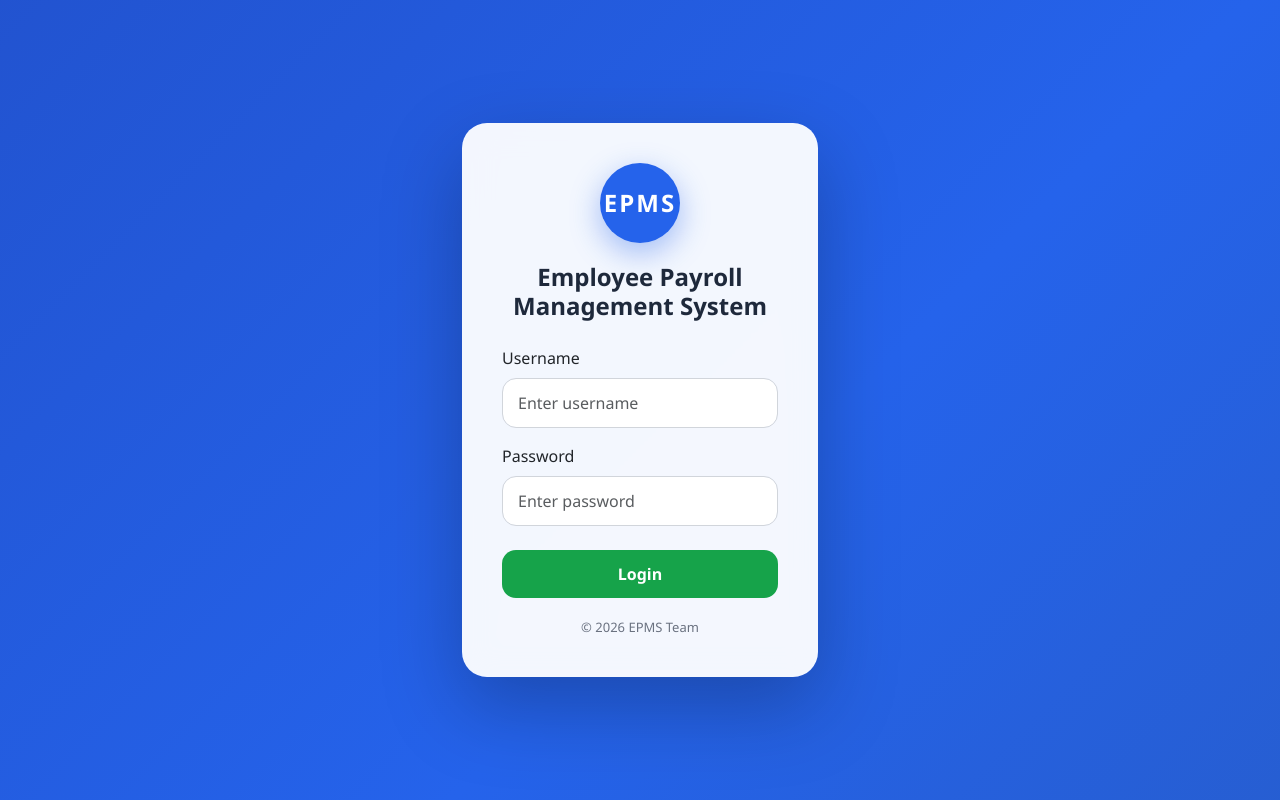
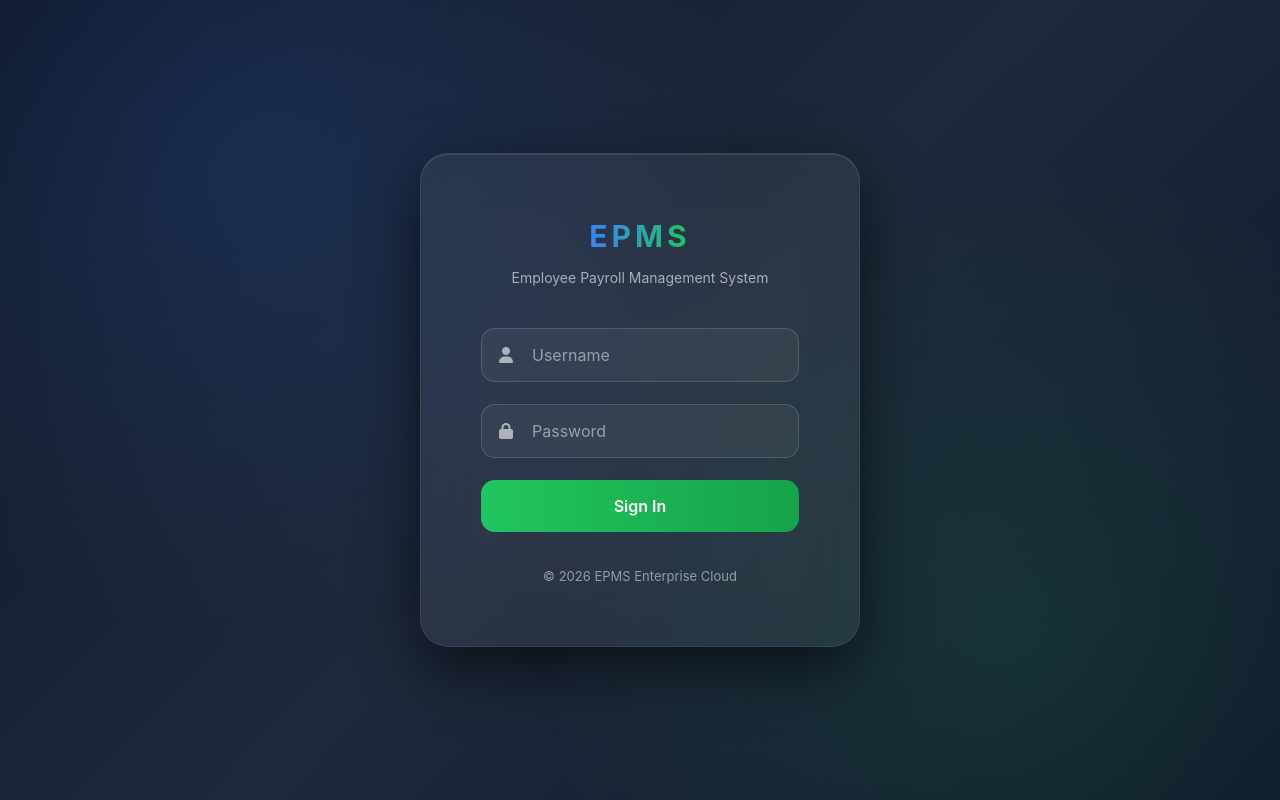
Before and after one commit to AyanMulani/employeepayroll, a Flask app: page /login in a window 1280 px wide. Run offline with Flask 3, Linux system fonts and the light colour scheme.

Commit message:
Revamp login page design and styling

```diff
--- a/templates/login.html
+++ b/templates/login.html
@@ -2,146 +2,159 @@
 <html>
 <head>
 <meta charset="utf-8">
-<title>Login - EPMS</title>
+<title>EPMS – Secure Login</title>
 <meta name="viewport" content="width=device-width, initial-scale=1">
 
 <link href="https://cdn.jsdelivr.net/npm/bootstrap@5.3.2/dist/css/bootstrap.min.css" rel="stylesheet">
+<link href="https://cdnjs.cloudflare.com/ajax/libs/font-awesome/6.4.2/css/all.min.css" rel="stylesheet">
 
 <style>
 
-/* ===== Animated Blue Background ===== */
+/* ===== Deep Premium Background ===== */
 body{
-    min-height:100vh;
-    background: linear-gradient(-45deg,#1e3c72,#2a5298,#2563eb,#1e40af);
-    background-size:400% 400%;
-    animation: gradientMove 8s ease infinite;
+    margin:0;
+    height:100vh;
     display:flex;
     align-items:center;
     justify-content:center;
-    font-family: 'Segoe UI', sans-serif;
+    font-family:-apple-system, BlinkMacSystemFont, 'Segoe UI', sans-serif;
+    background:
+        radial-gradient(circle at 20% 20%, rgba(59,130,246,0.15), transparent 40%),
+        radial-gradient(circle at 80% 80%, rgba(34,197,94,0.12), transparent 40%),
+        linear-gradient(135deg,#0f172a,#1e293b,#0f172a);
 }
 
-@keyframes gradientMove{
-    0%{background-position:0% 50%}
-    50%{background-position:100% 50%}
-    100%{background-position:0% 50%}
+/* ===== Main Card ===== */
+.login-card{
+    width:100%;
+    max-width:440px;
+    padding:60px;
+    border-radius:28px;
+    background:rgba(255,255,255,0.06);
+    backdrop-filter:blur(25px);
+    border:1px solid rgba(255,255,255,0.08);
+    box-shadow:
+        0 20px 60px rgba(0,0,0,0.6),
+        inset 0 1px 0 rgba(255,255,255,0.1);
+    color:white;
 }
 
-/* ===== Card Styling ===== */
-.login-card{
-    border:none;
-    border-radius:25px;
-    box-shadow:0 30px 80px rgba(0,0,0,0.25);
-    padding:40px;
-    background:rgba(255,255,255,0.95);
-    backdrop-filter:blur(15px);
-    transition:0.3s ease;
+/* ===== Logo ===== */
+.logo{
+    text-align:center;
+    font-size:30px;
+    font-weight:700;
+    letter-spacing:4px;
+    margin-bottom:8px;
 }
 
-.login-card:hover{
-    transform:translateY(-5px);
+.logo span{
+    background:linear-gradient(90deg,#3b82f6,#22c55e);
+    -webkit-background-clip:text;
+    -webkit-text-fill-color:transparent;
 }
 
-/* ===== Logo Circle ===== */
-.logo-circle{
-    width:80px;
-    height:80px;
-    background:#2563eb;
-    border-radius:50%;
-    margin:0 auto 20px;
-    display:flex;
-    align-items:center;
-    justify-content:center;
-    color:white;
-    font-size:24px;
-    font-weight:700;
-    letter-spacing:2px;
-    box-shadow:0 10px 30px rgba(37,99,235,0.4);
-}
-
-/* ===== Title ===== */
-.login-title{
-    font-weight:600;
-    margin-bottom:25px;
-    color:#1e293b;
+.subtitle{
+    text-align:center;
+    font-size:14px;
+    opacity:0.6;
+    margin-bottom:40px;
 }
 
 /* ===== Inputs ===== */
+.input-wrapper{
+    position:relative;
+    margin-bottom:22px;
+}
+
+.input-wrapper i{
+    position:absolute;
+    top:50%;
+    left:18px;
+    transform:translateY(-50%);
+    opacity:0.6;
+}
+
 .form-control{
+    width:100%;
+    padding:14px 20px 14px 50px;
     border-radius:14px;
-    padding:12px 15px;
-    border:1px solid #d1d5db;
-    transition:0.2s ease;
+    border:1px solid rgba(255,255,255,0.15);
+    background:rgba(255,255,255,0.05);
+    color:white;
+    transition:all 0.25s ease;
+}
+
+.form-control::placeholder{
+    color:rgba(255,255,255,0.5);
 }
 
 .form-control:focus{
-    border-color:#2563eb;
-    box-shadow:0 0 0 3px rgba(37,99,235,0.2);
+    background:rgba(255,255,255,0.08);
+    border-color:#3b82f6;
+    box-shadow:0 0 0 3px rgba(59,130,246,0.25);
 }
 
 /* ===== Button ===== */
-.btn-primary{
+.btn-login{
     width:100%;
+    padding:14px;
     border-radius:14px;
-    padding:12px;
+    border:none;
     font-weight:600;
-    background:#16a34a;
-    border:none;
-    transition:0.3s ease;
+    background:linear-gradient(90deg,#22c55e,#16a34a);
+    color:white;
+    transition:all 0.25s ease;
 }
 
-.btn-primary:hover{
-    background:#15803d;
+.btn-login:hover{
     transform:translateY(-2px);
+    box-shadow:0 10px 25px rgba(34,197,94,0.4);
 }
 
-/* ===== Footer Text ===== */
+/* ===== Footer ===== */
 .small-text{
+    margin-top:35px;
+    text-align:center;
     font-size:13px;
-    margin-top:20px;
-    text-align:center;
-    color:#6b7280;
+    opacity:0.5;
 }
 
 </style>
-
 </head>
 
 <body>
 
-<div class="container">
-    <div class="row justify-content-center">
-        <div class="col-md-5 col-lg-4">
-            <div class="card login-card text-center">
+<div class="login-card">
 
-                <div class="logo-circle">
-                    EPMS
+    <div class="logo">
+        <span>EPMS</span>
     </div>
 
-                <h4 class="login-title">Employee Payroll Management System</h4>
+    <div class="subtitle">
+        Employee Payroll Management System
+    </div>
 
     <form method="POST" action="{{ url_for('login') }}">
 
-                    <div class="mb-3 text-start">
-                        <label class="form-label">Username</label>
-                        <input name="username" class="form-control" placeholder="Enter username" required>
+        <div class="input-wrapper">
+            <i class="fa fa-user"></i>
+            <input type="text" name="username" class="form-control" placeholder="Username" required>
         </div>
 
-                    <div class="mb-3 text-start">
-                        <label class="form-label">Password</label>
-                        <input name="password" type="password" class="form-control" placeholder="Enter password" required>
+        <div class="input-wrapper">
+            <i class="fa fa-lock"></i>
+            <input type="password" name="password" class="form-control" placeholder="Password" required>
         </div>
 
-                    <button class="btn btn-primary mt-2">Login</button>
+        <button class="btn-login">Sign In</button>
+
     </form>
 
     <div class="small-text">
-                    © 2026 EPMS Team
+        © 2026 EPMS Enterprise Cloud
     </div>
 
-            </div>
-        </div>
-    </div>
 </div>
 
 </body>
```
Lines whose indentation alone changed are shown as unchanged.
